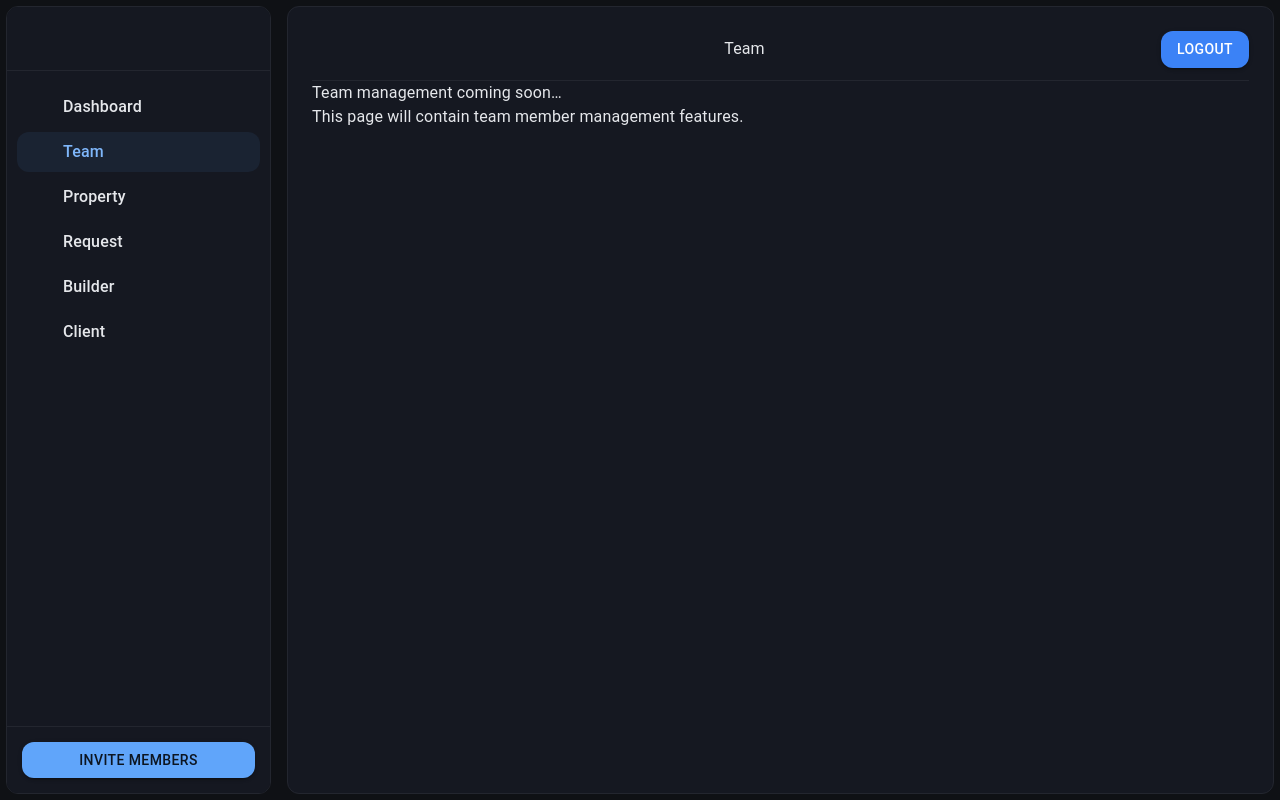
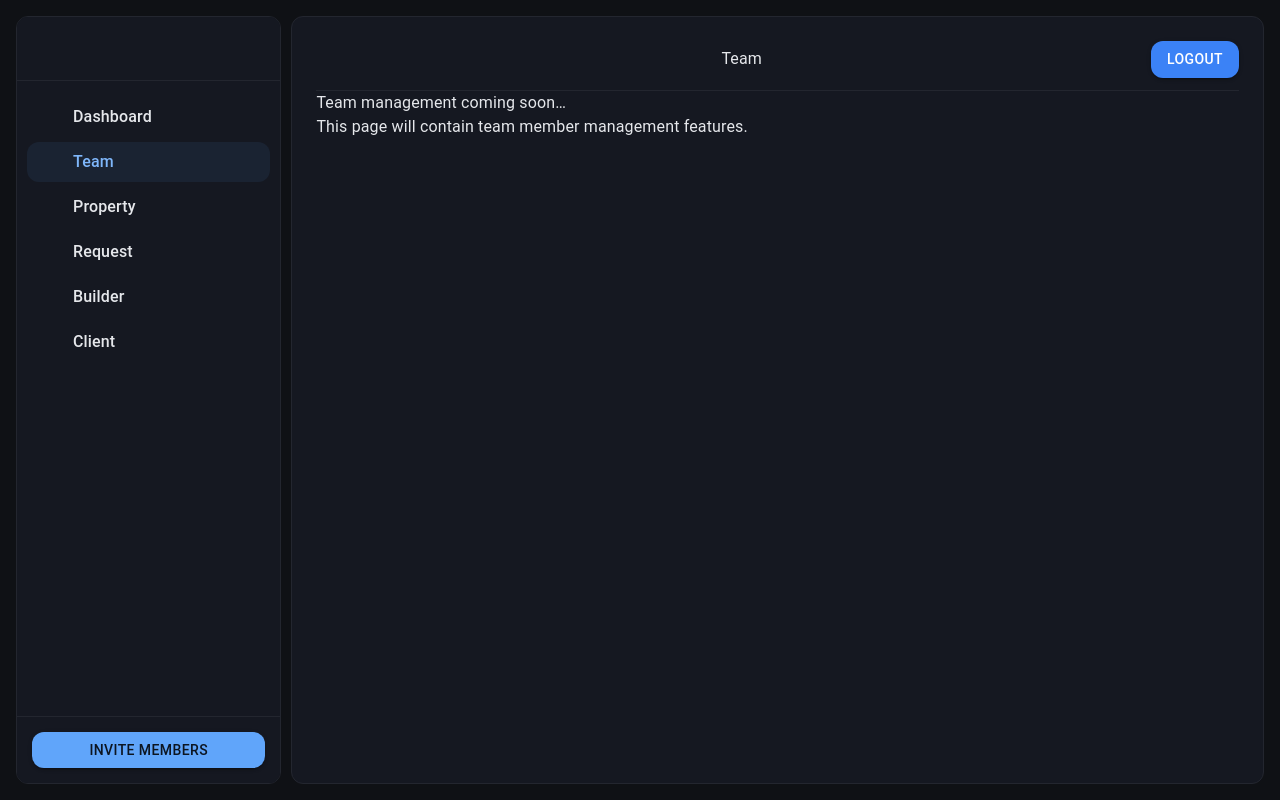
Before and after one commit to davidpjetraj/real-estate-crm, a Next.js app: page /team in a window 1280 px wide. Built offline with nearby package versions, Linux system fonts and the light colour scheme; no server answers; sample sign-in values are in the browser's storage; some icons are missing.

Commit message:
Update AppLayout.tsx

```diff
--- a/src/components/Layout/AppLayout.tsx
+++ b/src/components/Layout/AppLayout.tsx
@@ -13,8 +13,8 @@ interface AppLayoutProps {
 const Wrapper = styled("div")`
   display: flex;
   height: 100vh;
-  gap: 16px;
-  padding: 6px;
+  gap: 10px;
+  padding: 16px;
   ${({ theme }) => theme.breakpoints.down("lg")} {
     padding: 0;
     height: 100%;
```
